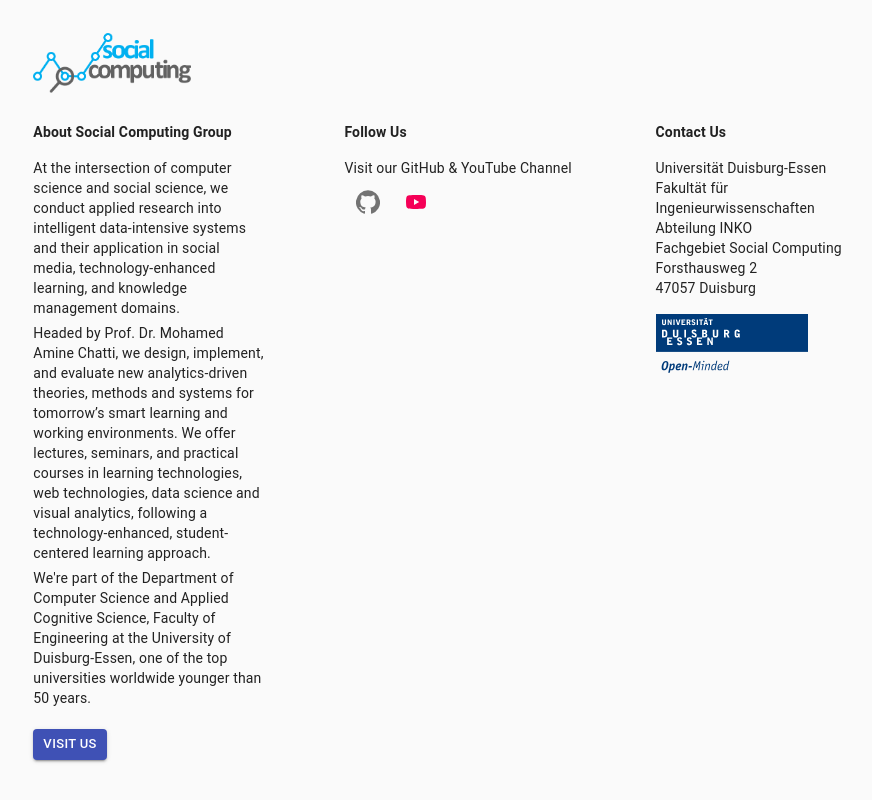
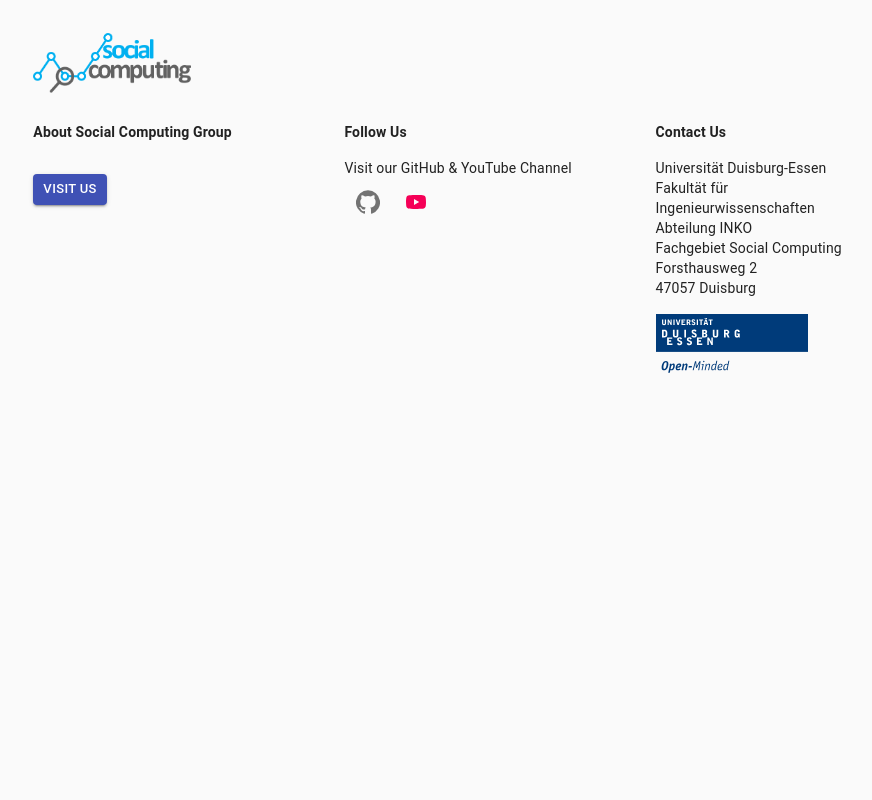
Before and after one commit to ude-soco/ELAS, a React (Create React App) app in the folder frontend/: page / in a window 1280 px wide. Shown: the part 936-1736 px from the top of the page, without its empty margins (180-1052 px from the left). After the commit the page ends 1355 px from the top, so only its background shows below. Built offline with nearby package versions, Linux system fonts and the light colour scheme.

Commit message:
Update Footer.js

```diff
--- a/frontend/src/components/Website/Footer/Footer.js
+++ b/frontend/src/components/Website/Footer/Footer.js
@@ -37,21 +37,6 @@ export default function Footer(props) {
                 <Grid item lg={4}>
                   <Typography variant="body2" className={classes.gutterBottom}>
                     <b>About Social Computing Group</b>
-                  </Typography>
-                  <Typography variant="body2" gutterBottom>At the intersection of computer science and social science,
-                    we conduct applied research into intelligent data-intensive systems and their application in social
-                    media, technology-enhanced learning, and knowledge management domains.
-                  </Typography>
-                  <Typography variant="body2" gutterBottom>
-                    Headed by Prof. Dr. Mohamed Amine Chatti, we design, implement, and evaluate new analytics-driven
-                    theories, methods and systems for tomorrow’s smart learning and working environments. We offer
-                    lectures, seminars, and practical courses in learning technologies, web technologies, data science
-                    and visual analytics, following a technology-enhanced, student-centered learning approach.
-                  </Typography>
-                  <Typography variant="body2" gutterBottom>
-                    We're part of the Department of Computer Science and Applied Cognitive Science, Faculty of
-                    Engineering at the University of Duisburg-Essen, one of the top universities worldwide younger than
-                    50 years.
                   </Typography>
                   <Button variant="contained" color="primary" size="small"
                           onClick={() => window.open("https://www.uni-due.de/soco/")}
```
